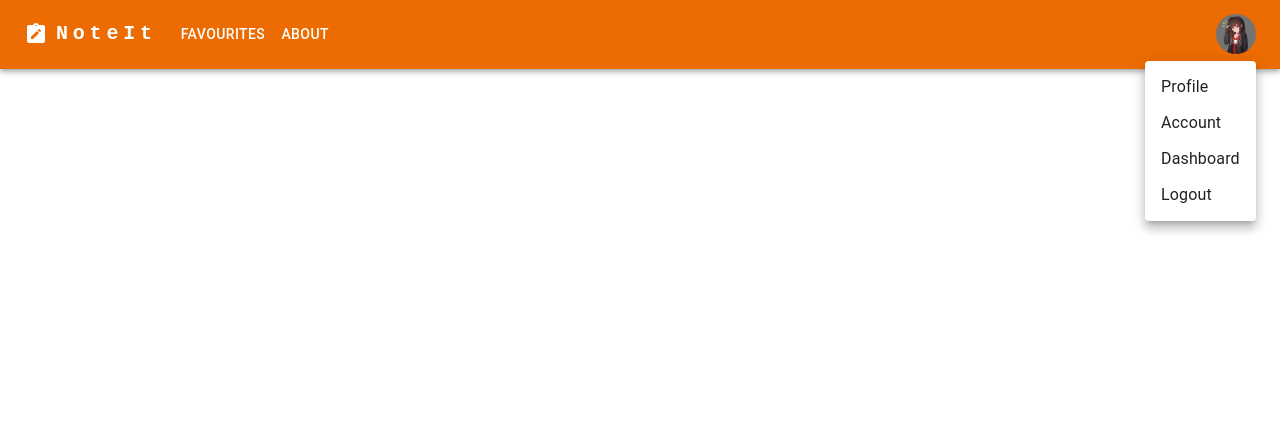
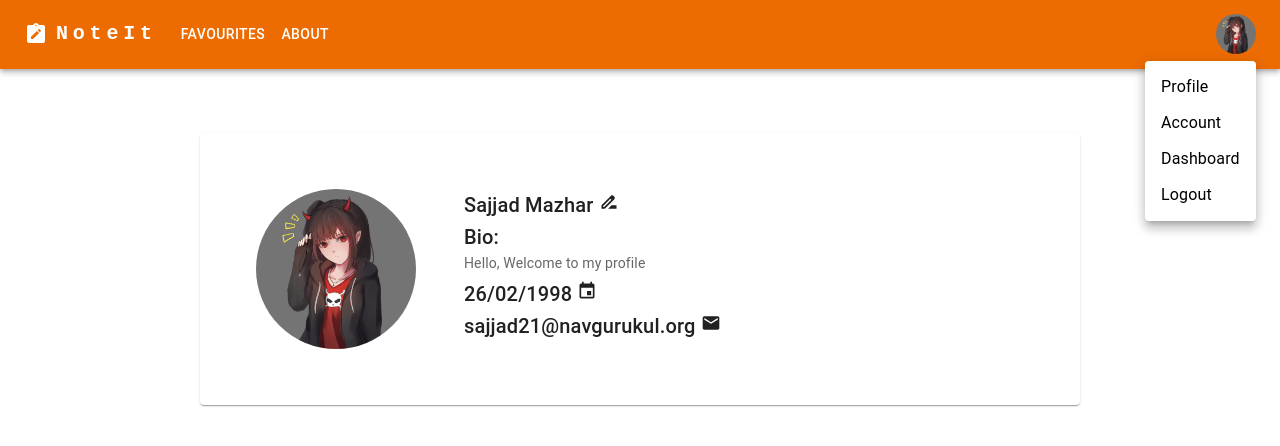
Before and after one commit to SajjadMazhar/NotesApp_frontend_material-ui, a React (Create React App) app: page /profile in a window 1280 px wide. Both pictures are taken after a click on the button "Open settings". Shown: the top 446 px of the page. Built offline with nearby package versions, Linux system fonts and the light colour scheme.

Commit message:
profile page added

```diff
--- a/src/App.js
+++ b/src/App.js
@@ -10,6 +10,7 @@ import {
     Route,
     Routes
 } from 'react-router-dom'
+import Profile from './components/pages/Profile';
 
 function App() {
   return (
@@ -30,6 +31,11 @@ function App() {
                 <BasicPopover/>
               </div>
             }/>
+            <Route path="/profile" element={
+              <div className='app' style={{display:"flex", justifyContent:"center"}}>
+                <Profile />
+              </div>
+            } />
           </Routes>
       </BrowserRouter>
     </NoteState>
--- a/src/components/InputField.js
+++ b/src/components/InputField.js
@@ -16,7 +16,7 @@ const InputField = () => {
             label="Title"
             multiline
             rows={1}
-            style={{width:"100%"}}
+            style={{width:"60%"}}
             sx={{m:2}}
             name='title'
             value={noteInput.title}
@@ -28,7 +28,7 @@ const InputField = () => {
             label="Content"
             multiline
             rows={4}
-            style={{width:"100%"}}
+            style={{width:"60%"}}
             sx={{m:2}}
             name='content'
             value={noteInput.content}
--- a/src/components/ResponsiveAppBar.js
+++ b/src/components/ResponsiveAppBar.js
@@ -92,12 +92,13 @@ const ResponsiveAppBar = () => {
             >
               {pages.map((page) => (
                 <MenuItem key={page} onClick={handleCloseNavMenu}>
-                    <Typography textAlign="center">{page}</Typography>
+                    <Link to={`/${page}`} style={{textDecoration:"none"}}><Typography textAlign="center">{page}</Typography></Link>
                   </MenuItem>
               ))}
             </Menu>
           </Box>
           <NoteAltIcon sx={{ display: { xs: 'flex', md: 'none' }, mr: 1 }} />
+          <Link to="/" style={{textDecoration:"none", color:"white"}}>
           <Typography
             variant="h5"
             noWrap
@@ -116,6 +117,7 @@ const ResponsiveAppBar = () => {
           >
             NoteIt
           </Typography>
+          </Link>
           <Box sx={{ flexGrow: 1, display: { xs: 'none', md: 'flex' } }}>
             {pages.map((page) => (
                <Link to={`/${page}`} style={{textDecoration:"none"}}>
@@ -153,9 +155,11 @@ const ResponsiveAppBar = () => {
               onClose={handleCloseUserMenu}
             >
               {settings.map((setting) => (
+                <Link to={`/${setting}`} style={{textDecoration:"none", color:"black"}}>
                 <MenuItem key={setting} onClick={handleCloseUserMenu}>
                   <Typography textAlign="center">{setting}</Typography>
                 </MenuItem>
+                </Link>
               ))}
             </Menu>
           </Box>
--- /dev/null
+++ b/src/components/pages/Profile.js
@@ -0,0 +1,37 @@
+import * as React from 'react';
+import Avatar from '@mui/material/Avatar';
+import { Card, CardContent, Stack, Typography} from '@mui/material';
+import DriveFileRenameOutlineIcon from '@mui/icons-material/DriveFileRenameOutline';
+import EventIcon from '@mui/icons-material/Event';
+import EmailIcon from '@mui/icons-material/Email';
+
+export default function Profile() {
+  return (
+    <Card sx={{minWidth:275, p:5, height:"12rem", width:"50rem", display:"flex"}}>
+        <Stack sx={{p:2}}>
+            <Avatar alt="Remy Sharp" src="/avatar.png" sx={{height:"10rem", width:"10rem"}}/>
+        </Stack>
+        <CardContent sx={{p:2, px:4}}>
+        <Typography variant="h6" component="div">
+                Sajjad Mazhar <DriveFileRenameOutlineIcon sx={{width:20, height:20}}/>
+                </Typography>
+        <Stack direction="row" spacing={5}>
+            <Stack>
+                <Typography variant="h6" component="div">
+                        Bio:
+                </Typography>
+                <Typography sx={{ fontSize: 14 }} color="text.secondary" gutterBottom>
+                Hello, Welcome to my profile
+                </Typography>
+                <Typography variant="h6" component="div">
+                26/02/1998 <EventIcon sx={{width:20, height:20}}/>
+                </Typography>
+                <Typography variant="h6" component="div">
+                sajjad21@navgurukul.org <EmailIcon sx={{width:20, height:20}}/>
+                </Typography>
+            </Stack>
+        </Stack>
+            </CardContent>
+    </Card>
+  );
+}
```
